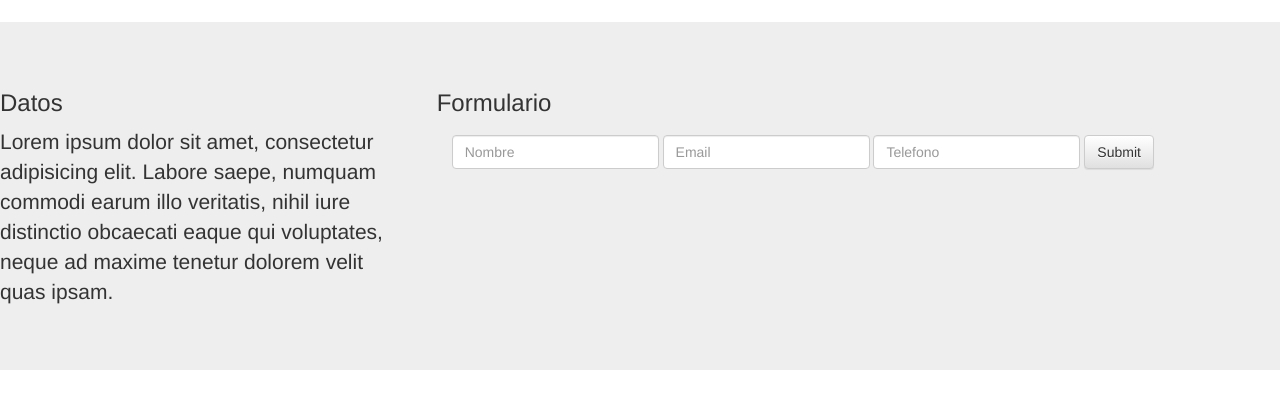
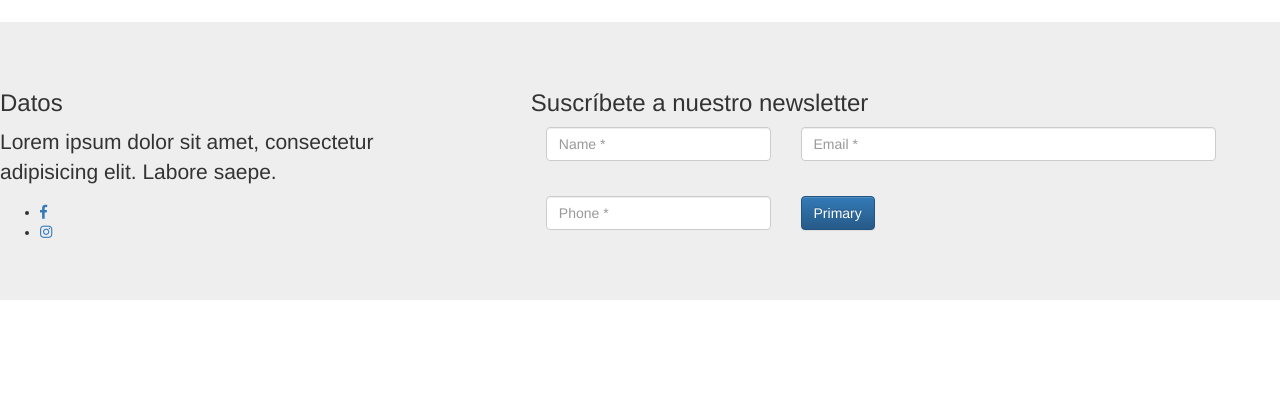
Before and after one commit to Natinu/sitio-fundacion, a website: page public/index.html in a window 1280 px wide. Shown: the part 1742-2142 px from the top of the page. After the commit the page ends 2072 px from the top, so only its background shows below. Drawn offline with nearby package versions, Linux system fonts and the light colour scheme; files that its build step writes are made by us from their sources; files whose address does not match are found by name.

Commit message:
html-home

```diff
--- a/public/index.html
+++ b/public/index.html
@@ -15,13 +15,13 @@
 	<link rel="stylesheet" href="https://maxcdn.bootstrapcdn.com/bootstrap/3.3.7/css/bootstrap-theme.min.css" integrity="sha384-rHyoN1iRsVXV4nD0JutlnGaslCJuC7uwjduW9SVrLvRYooPp2bWYgmgJQIXwl/Sp" crossorigin="anonymous">
 
 
-	<!--miestilo-->
+	<!-- Mi estilo -->
 	<link rel="stylesheet" href="css/app.css">
 
 </head>
 <body>
 
-<!--Navbar-->
+	<!-- Navbar -->
 	<nav class="navbar navbar-default">
 		<div class="container-fluid">
 			<!-- Brand and toggle get grouped for better mobile display -->
@@ -44,17 +44,15 @@
 					<li><a href="#">Nosotros</a></li>
 					<li><a href="#">Noticias</a></li>
 					<button type="button" class="btn btn-primary btn-rounded">Primary</button>
-
-
-
 				</ul>
 			</div><!-- /.navbar-collapse -->
 		</div><!-- /.container-fluid -->
 	</nav>
 
-<!--Header-->
+	<!-- Header -->
 	<div class="slider jumbotron">
 		<div id="myCarousel" class="carousel slide" data-ride="carousel">
+
 			<!-- Indicators -->
 			<ol class="carousel-indicators">
 				<li data-target="#myCarousel" data-slide-to="0" class="active"></li>
@@ -64,7 +62,6 @@
 
 			<!-- Wrapper for slides -->
 			<div class="carousel-inner">
-
 				<div class="item active">
 					<img src="../src/images/beans.png" alt="slide-1" style="width:100%;">
 					<div class="carousel-caption">
@@ -88,7 +85,6 @@
 						<p>We love the Big Apple!</p>
 					</div>
 				</div>
-
 			</div>
 
 			<!-- Left and right controls -->
@@ -103,13 +99,15 @@
 		</div><!-- /.myCarousel-->
 	</div> <!-- /.slider .jumbotron-->
 
-<!--Noticias-->
+	<!-- Noticias -->
 	<section class="noticias container-fluid">
 		<div class="row">
 			<div class="col-md-offset-2 col-md-8">
 				<h2>Noticias Destacadas</h2>
 				<p>Lorem ipsum dolor sit amet, consectetur adipiscing elit. Cras ultrices accumsan ornare. Phasellus
 				</p>
+
+				<!-- Noticia Destacada 1 -->
 				<div class="col-lg-4 col-md-4 col-sm-12">
 					<div class="noticias__inner">
 						<img class="img-responsive"
@@ -120,6 +118,8 @@
 						<p>Lorem ipsum dolor sit amet, consectetur adipisicing elit. Atque repellat ab, autem natus neque omnis ipsum doloribus accusantium sequi quaerat deleniti veniam optio, tenetur dolores. Eum eveniet nesciunt voluptas rem!</p>
 					</div>
 				</div>
+
+				<!-- Noticia Destacada 2 -->
 				<div class="col-lg-4 col-md-4 col-sm-12">
 					<div class="noticias__inner">
 						<img class="img-responsive"
@@ -130,6 +130,8 @@
 						<p>Lorem ipsum dolor sit amet, consectetur adipisicing elit. Atque repellat ab, autem natus neque omnis ipsum doloribus accusantium sequi quaerat deleniti veniam optio, tenetur dolores. Eum eveniet nesciunt voluptas rem!</p>
 					</div>
 				</div>
+
+				<!-- Noticia Destacada 3 -->
 				<div class="col-lg-4 col-md-4 col-sm-12">
 					<div class="noticias__inner">
 						<img class="img-responsive"
@@ -145,7 +147,7 @@
 		</div><!-- /.row-->
 	</section> <!-- /.noticias .container-fluid-->
 
-<!--Donación-->
+	<!-- Llamado a Donación -->
 	<div class="donacion jumbotron">
 		<div class="row">
 			<div class="col-lg-4 col-md-4 col-sm-12">
@@ -153,56 +155,82 @@
 				<h3>Necesitamos <br>
 				tu ayuda</h3>
 			</div>
+
+			<!-- Llamado a Voluntariado -->
 			<div class="col-lg-4 col-md-4 col-sm-12">
 				<h3>Voluntariado</h3>
 				<p>Lorem ipsum dolor sit amet, consectetur adipisicing elit. Consequatur reiciendis animi sapiente, ullam optio.</p>
 				<button type="button" class="btn btn-primary btn_fundacion-cancer" >Haz tu Donación</button>
+			</div>
 
-		</div>
+			<!-- Llamado a Donar -->
 			<div class="col-lg-4 col-md-4 col-sm-12">
 				<h3>Haz tu Donación</h3>
 				<p>Lorem ipsum dolor sit amet, consectetur adipisicing elit. Consequatur reiciendis animi sapiente, ullam optio.</p>
 				<button type="button" class="btn btn-primary btn_fundacion-cancer" >Haz tu Donación</button>
-
 			</div>
 		</div>
-
 	</div><!-- /.donacion .jumbotron-->
 
-<!--Maps-->
+	<!-- Maps -->
 	<div class="jumbotron maps embed-responsive embed-responsive-16by9" style="padding-bottom: 200px;">
-
 		<iframe class="embed-responsive-item" src="https://www.google.com/maps/embed?pb=!1m18!1m12!1m3!1d3331.5093060797194!2d-70.53933968582902!3d-33.38387450148243!2m3!1f0!2f0!3f0!3m2!1i1024!2i768!4f13.1!3m3!1m2!1s0x9662c952b6e45c13%3A0xe20a79d839401910!2sTupungato+10070%2C+Vitacura%2C+Regi%C3%B3n+Metropolitana!5e0!3m2!1ses!2scl!4v1530683859267" ></iframe>
 	</div><!-- /.jumbotron .maps-->
 
 	<!-- Footer -->
 	<footer class="jumbotron">
 		<div class="row">
-		<div class="col-md-4">
+
+			<!-- Footer Columna Izquierda -->
+			<div class="iz col-md-4">
 				<h3>Datos</h3>
-			<p>Lorem ipsum dolor sit amet, consectetur adipisicing elit. Labore saepe, numquam commodi earum illo veritatis, nihil iure distinctio obcaecati eaque qui voluptates, neque ad maxime tenetur dolorem velit quas ipsam.</p>
+				<p>Lorem ipsum dolor sit amet, consectetur adipisicing elit. Labore saepe.</p>
+				<div class="redes-sociales">
+					<ul class="social-buttons" id="demo1">
+						<li>
+							<a href="https://www.facebook.com/ninoycancer/" class="brandico-facebook" target="_blank"><i class="fab fa-facebook-f"></i></a>
+						</li>
+						<li>
+							<a href="https://www.instagram.com/fundacionninoycancer/" class="brandico-instagram" target="_blank"><i class="fab fa-instagram"></i></a>
+						</li>
+					</ul>
+				</div>
 			</div>
 
-		<div class="col-md-8">
-			<h3>Formulario</h3>
-			<form class="navbar-form navbar-left" role="form">
+			<!-- Footer Columna Derecha-->
+			<div class="der col-md-offset-1 col-md-7">
+				<div class="row">
+					<h3>Suscríbete a nuestro newsletter</h3>
+					<div class="col-md-4">
 						<div class="form-group">
-    		<input type="text" class="form-control" placeholder="Nombre">
-    		<form class="navbar-form navbar-left" role="form">
-  			<div class="form-group">
-    		<input type="text" class="form-control" placeholder="Email">
-  			</div>
-  			<form class="navbar-form navbar-left" role="form">
-  			<div class="form-group">
-    		<input type="text" class="form-control" placeholder="Telefono">
+							<label class="sr-only" for="name">Name</label>
+							<input name="name" id="name" class="form-control validate[required]" type="text" value="" placeholder="Name *">
 						</div>
 					</div>
-  			<button type="submit" class="btn btn-default">Submit</button>
-			</form>
+					<div class="col-md-7">
+						<div class="form-group">
+							<label class="sr-only" for="email">Email</label>
+							<input name="email" id="email" class="form-control validate[required,custom[email]]" type="email" value="" placeholder="Email *">
+							<input type="hidden" name="formfields[fromEmail]" id="fromEmail" value="">
 						</div>
 					</div>
-</footer>
+				</div>
 
+				<div class="row">
+					<h3></h3>
+					<div class="col-md-4">
+						<div class="form-group">
+							<label class="sr-only" for="phone">Phone</label>
+							<input name="phone" id="phone" class="form-control h5-phone validate[required,custom[phone]]" type="tel" value="" placeholder="Phone *">
+						</div>
+					</div>
+					<div class="col-md-7">
+						<button type="button" class="btn btn-primary btn-rounded">Primary</button>
+					</div>
+				</div>
+			</div>
+		</div><!-- /.row -->
+	</footer> <!-- /.jumbotron -->
 	<!-- Footer -->
 
 
```
Also changed, not shown: public/css/app.css (deleted), src/scss/app.sass (line endings or trailing spaces). Lines whose indentation alone changed are shown as unchanged.
